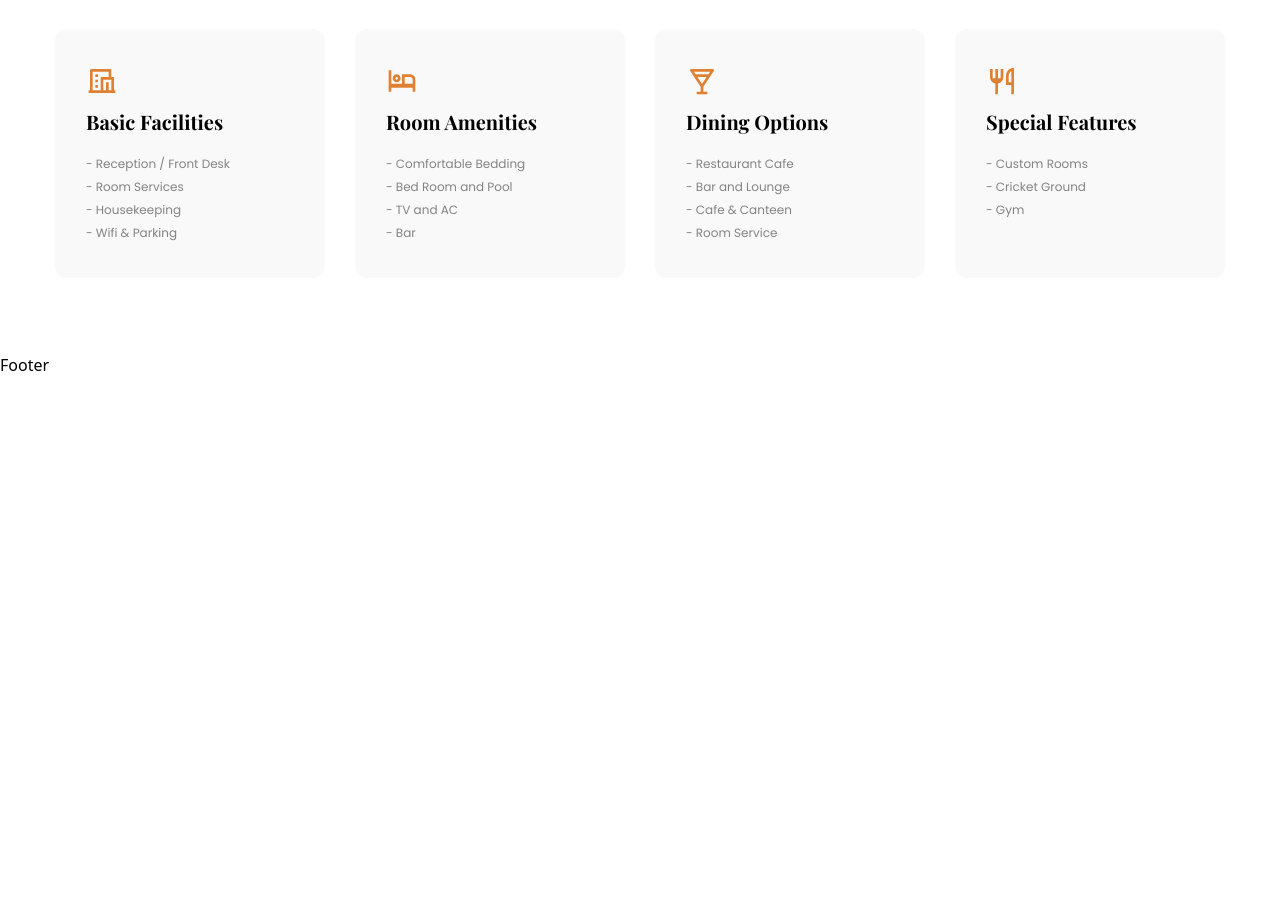
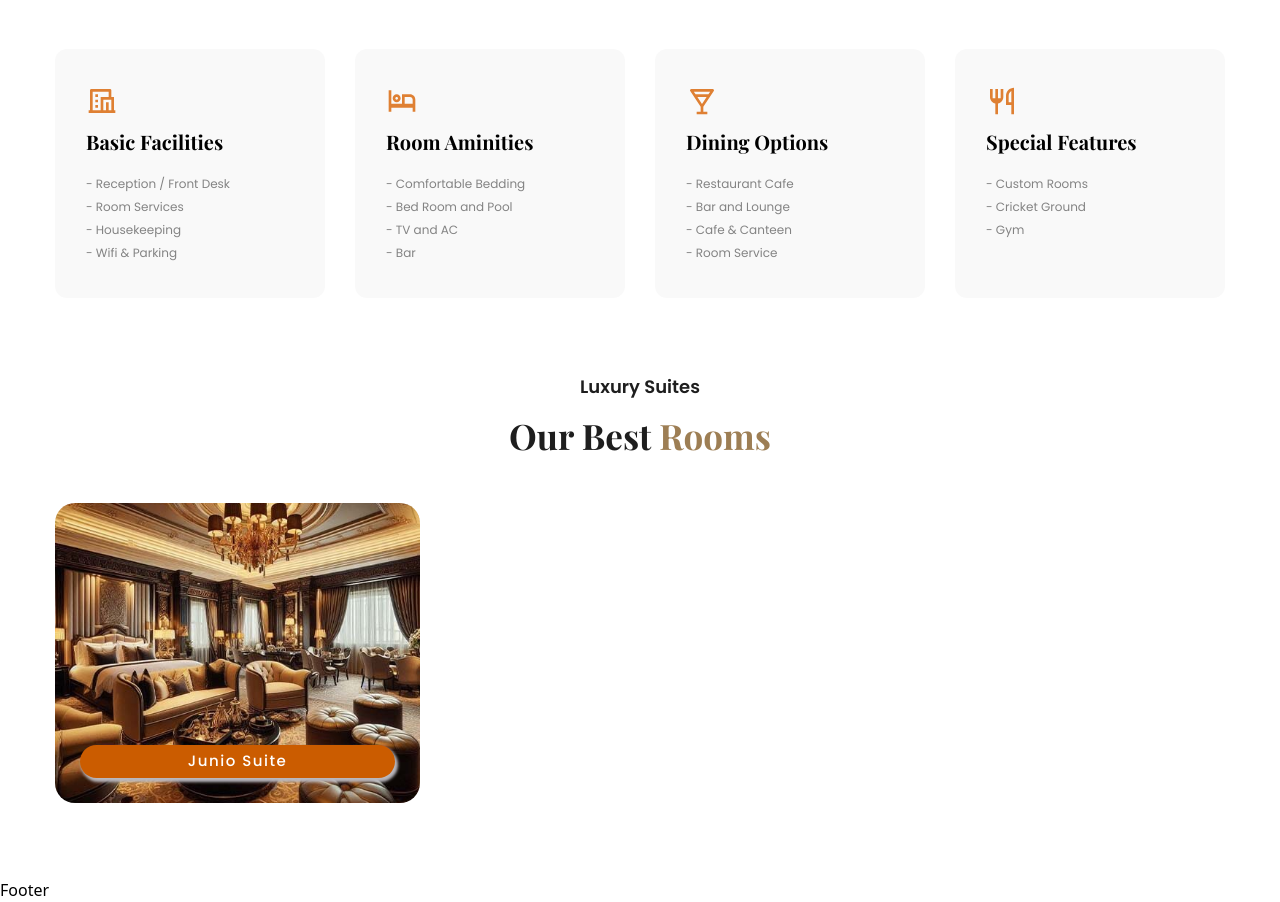
Before and after one commit to jakaria242/royalx, a React (Vite) app: page / in a window 1280 px wide. Shown: the part 1482-2384 px from the top of the page. Before the commit the page ends 1859 px from the top, so only its background shows below. Built offline with nearby package versions, Linux system fonts and the light colour scheme; a web font is replaced by a local one.

Commit message:
room card design

```diff
--- /dev/null
+++ b/src/components/Button.jsx
@@ -0,0 +1,11 @@
+import React from 'react'
+
+const Button = ({className, text}) => {
+  return (
+    <button className={className}>
+    {text}
+  </button>
+  )
+}
+
+export default Button
--- /dev/null
+++ b/src/components/RoomCard.jsx
@@ -0,0 +1,42 @@
+
+import React from 'react';
+import pic1 from '../assets/images/1.jpg';
+import Button from './Button';
+
+const RoomCard = () => {
+  return (
+    <div className="w-[365px] h-[300px] group [perspective:1000px] cursor-pointer">
+      <div className="relative h-full w-full rounded-[20px] [transform-style:preserve-3d] group-hover:[transform:rotateY(180deg)] transition-transform duration-500 ease-in-out">
+
+        {/* Front Face */}
+        <div className="absolute inset-0 h-full w-full rounded-[20px] [backface-visibility:hidden]">
+          <img src={pic1} alt="Room" className="w-full h-full rounded-[20px] object-cover" />
+          <div className="absolute inset-0 flex items-end justify-center p-[25px] z-[1]">
+            <Button className='w-full borde-0 bg-[#cb5c00] text-[15px] tracking-[1.5px] font-poppins font-medium text-white rounded-[30px] transition-all duration-700 hover:border-black cursor-pointer shadow-[2px_3px_3px_1px_#B9B7BD] p-[5px]' text='Junio Suite'/>
+          </div>
+        </div>
+
+        {/* Back Face */}
+        <div className="absolute inset-0 h-full w-full rounded-[20px] bg-white [transform:rotateY(180deg)] [backface-visibility:hidden] flex items-center justify-center">
+          <img src={pic1} alt="Room" className="w-full h-full rounded-[20px] object-cover" />
+
+          <div className="absolute w-[90%] h-[90%] top-[5%] left-[5%] border border-[rgba(255,255,255,1)] bg-[rgba(255,255,255,0.4)] [backdrop-filter:blur(3px)] inset-0 flex flex-col justify-between items-center text-black rounded-[12px] py-2">
+               <small className='text-[16px] font-poppins font-normal'>$120/N</small>
+               <div>
+                <h4 className='text-[18px] font-poppins font-bold'>Junior Suite</h4>
+                <ul className='text-[14px] font-poppins font-medium'>
+                  <li>- Daily Cleaning</li>
+                  <li>- Home Service</li>
+                  <li>- House Keeping</li>
+                  <li>- Wifi & Parking</li>
+                </ul>
+            </div>
+               <Button className=' borde-0 bg-[#cb5c00] text-[15px] tracking-[1.5px] font-poppins font-medium text-white rounded-[30px] transition-all duration-700 hover:border-black cursor-pointer shadow-[2px_3px_3px_1px_#B9B7BD] p-[5px_15px]' text='Book Now'/>
+          </div>
+        </div>
+      </div>
+    </div>
+  );
+};
+
+export default RoomCard;
--- a/src/layout/Navbar.jsx
+++ b/src/layout/Navbar.jsx
@@ -1,6 +1,7 @@
-import React from "react";
+import React, { useRef, useState, useEffect } from "react";
 import { Link, NavLink } from "react-router-dom";
 import { MdOutlineArrowDropDown } from "react-icons/md";
+import Button from "../components/Button";
 
 const Navbar = () => {
   const menuData = [
@@ -85,9 +86,34 @@ const Navbar = () => {
     },
   ];
 
+  const [scrolled, setScrolled] = useState(false);
+  const navRef = useRef();
+
+  useEffect(() => {
+    const handleScroll = () => {
+      const scrollY = window.scrollY;
+      if (scrollY > 500) {
+        setScrolled(true);
+      } else {
+        setScrolled(false);
+      }
+    };
+
+    window.addEventListener("scroll", handleScroll);
+
+    return () => {
+      window.removeEventListener("scroll", handleScroll);
+    };
+  }, []);
+
   return (
     <>
-      <nav className="py-3 bg-[#00000062] w-[100%] fixed top-0 left-0 z-[999]">
+      <nav
+        className={`py-3 bg-[#00000062] w-[100%] fixed top-0 left-0 z-[999] ${
+          scrolled ? "bg-[#1e1e1e]" : "bg-[#00000036]"
+        }`}
+        ref={navRef}
+      >
         <div className="max-w-container mx-auto">
           <div className="flex justify-between gap-x-[70px] items-center">
             <div className="w-[200px]">
@@ -158,9 +184,10 @@ const Navbar = () => {
               </ul>
             </div>
             <div className="w-[250px] text-right group">
-              <button className="h-[38px] w-[130px] borde-0 bg-[#cb5c00] text-[15px] tracking-[1.5px] font-poppins font-medium text-white rounded-[30px] transition-all duration-700 hover:border-black cursor-pointer shadow-[2px_3px_3px_1px_#B9B7BD]">
-                Book Now
-              </button>
+              <Button
+                className="h-[38px] w-[130px] borde-0 bg-[#cb5c00] text-[15px] tracking-[1.5px] font-poppins font-medium text-white rounded-[30px] transition-all duration-700 hover:border-black cursor-pointer shadow-[2px_3px_3px_1px_#B9B7BD]"
+                text="Book Now"
+              />
             </div>
           </div>
         </div>
--- a/src/page/home/About.jsx
+++ b/src/page/about/About.jsx
@@ -21,7 +21,7 @@ const About = () => {
   ];
 
   return (
-    <div className="pt-[90px] pb-[70px]">
+    <div className="py-[90px]">
       <div className="max-w-container mx-auto">
         <div className="w-full flex justify-between">
           <div className="w-[50%]">
--- a/src/page/home/Home.jsx
+++ b/src/page/home/Home.jsx
@@ -1,7 +1,8 @@
 import React from 'react'
 import Banner from './Banner'
-import About from './About'
-import Service from './Service'
+import About from '../about/About'
+import Service from '../service/Service'
+import Rooms from '../rooms/Rooms'
 
 const Home = () => {
   return (
@@ -9,6 +10,7 @@ const Home = () => {
     <Banner/>
     <About/>
     <Service/>
+    <Rooms/>
     </>
   )
 }
--- /dev/null
+++ b/src/page/rooms/Rooms.jsx
@@ -0,0 +1,24 @@
+import React from 'react'
+import RoomCard from '../../components/RoomCard'
+
+const Rooms = () => {
+  return (
+    <div className='pb-[75px]'>
+        <div className='max-w-container mx-auto'>
+        <div className="flex flex-col justify-center items-center gap-[10px]">
+          <small className="text-[18px] text-[#1e1e1e] font-poppins font-semibold">
+            Luxury Suites
+          </small>
+          <h2 className="text-[35px] text-[#1e1e1e] font-playfair font-bold">
+            Our Best <span className="text-[#9d7e54]">Rooms</span>
+          </h2>
+        </div>
+        <div className='mt-10'>
+            <RoomCard/>
+        </div>
+        </div>
+    </div>
+  )
+}
+
+export default Rooms
--- a/src/page/home/Service.jsx
+++ b/src/page/service/Service.jsx
@@ -18,7 +18,7 @@ const Service = () => {
     {
       id: 1,
       icon: RiHotelBedLine,
-      title: "Room Amenities",
+      title: "Room Aminities",
       li1: "- Comfortable Bedding",
       li2: "- Bed Room and Pool",
       li3: "- TV and AC",
```
